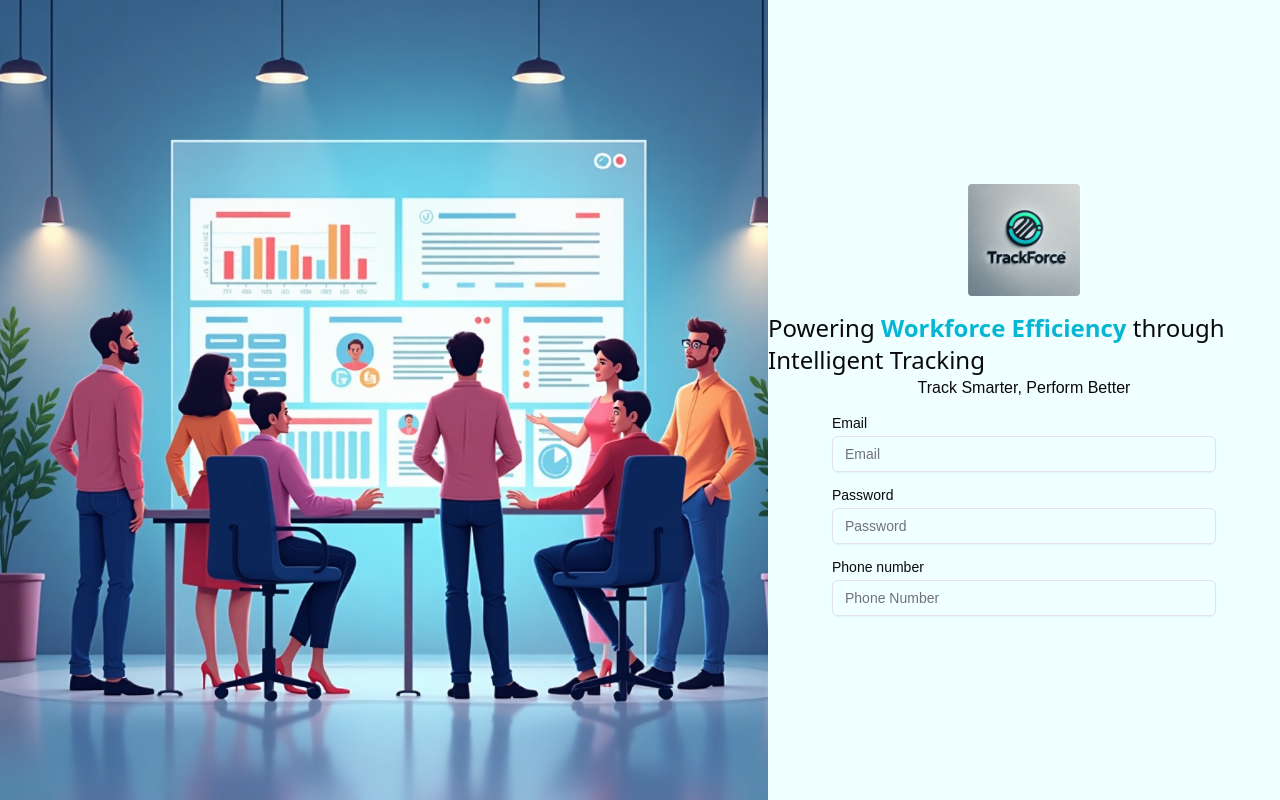
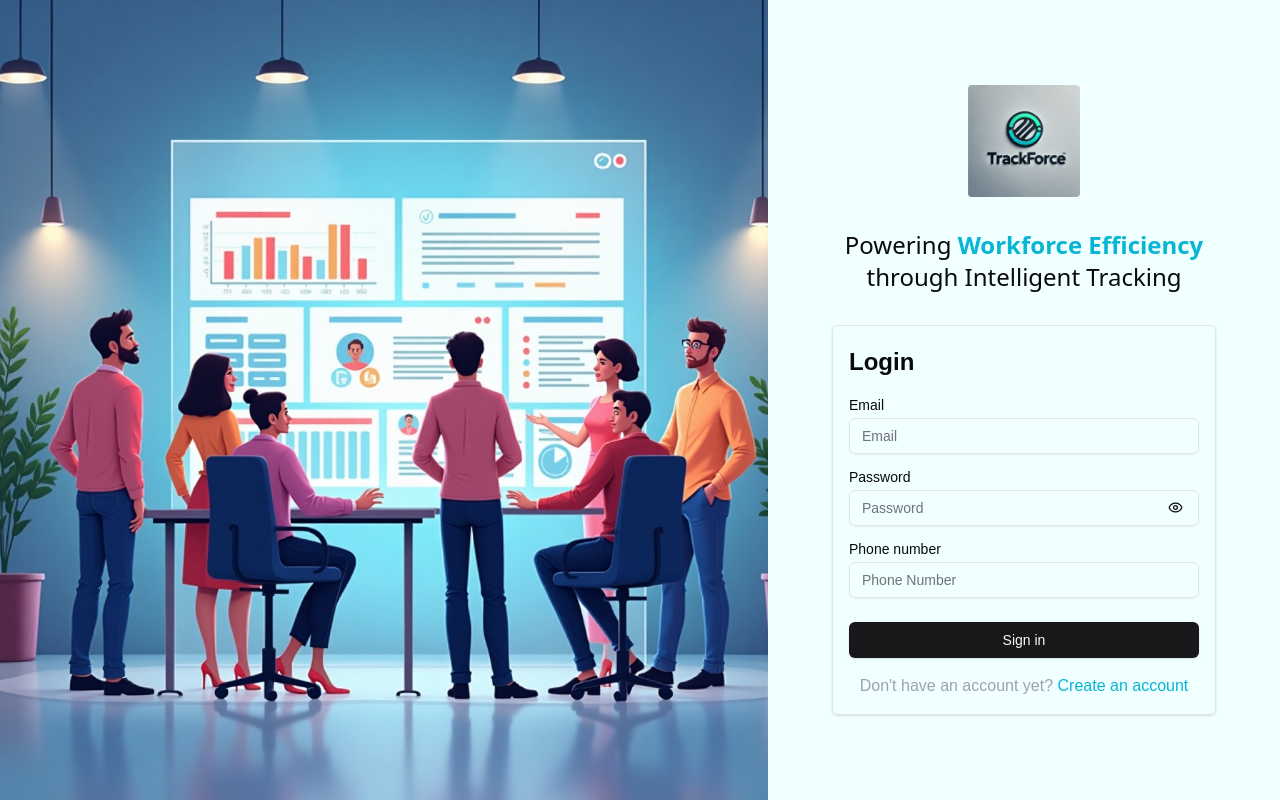
Before and after one commit to imaryankumar/EMS, a Next.js app in the folder frontend/: page /login in a window 1280 px wide. Built offline with nearby package versions, Linux system fonts and the light colour scheme.

Commit message:
Add:Login api integration

```diff
--- a/frontend/src/app/(companyAuth)/login/page.tsx
+++ b/frontend/src/app/(companyAuth)/login/page.tsx
@@ -1,40 +1,160 @@
+"use client";
+
 import Image from "next/image";
 import Logo from "../../../../public/images/trackforce.webp";
 import { Input } from "@/components/ui/input";
 import { Label } from "@/components/ui/label";
+import { Button } from "@/components/ui/button";
+import { useState } from "react";
+import { Eye, EyeOff } from "lucide-react";
+import toast from "react-hot-toast";
+import { StoreCookies } from "@/helper/CookieStore";
+import { useRouter } from "next/navigation";
+import axios from "axios";
 
 const Login: React.FC = () => {
+  const router = useRouter();
+  const [isShowPassword, setIsShowPassword] = useState<boolean>(false);
+  const [isLoading, setIsLoading] = useState<boolean>(false);
+  const [userDetails, setUserDetails] = useState({
+    email: "",
+    password: "",
+    phoneNumber: "",
+  });
+  const onFormSubmitHandler = async (e: any) => {
+    e.preventDefault();
+    if (userDetails.phoneNumber.length < 10) {
+      toast.error("Phone number must be 10 digits", {
+        id: "error-phone",
+      });
+      return;
+    }
+    if (userDetails.password.length < 5) {
+      toast.error("password must be 5 character", {
+        id: "error-phone",
+      });
+      return;
+    }
+    const payload = {
+      companyEmail: userDetails.email,
+      phoneNumber: userDetails.phoneNumber,
+      password: userDetails.password,
+    };
+
+    try {
+      setIsLoading(true);
+      const res = await axios.post(
+        `${process.env.NEXT_PUBLIC_BASE_URL}/api/v1/company/login`,
+        payload
+      );
+      if (res?.data?.success) {
+        StoreCookies("companyToken", res?.data?.token);
+        setUserDetails({
+          email: "",
+          password: "",
+          phoneNumber: "",
+        });
+        toast.success(res?.data?.message);
+        router.push("/");
+      } else {
+        console.error("Something went wrong");
+      }
+    } catch (error: any) {
+      const messageError =
+        error?.response?.data?.message || "Something went wrong!!";
+      toast.error(messageError, {
+        id: "error",
+      });
+    } finally {
+      setIsLoading(false);
+    }
+  };
   return (
     <div className="w-full h-screen">
       <div className="w-full h-full flex">
         <div className="w-3/5 h-full bg-cover bg-no-repeat bg-custom-login" />
-        <div className="w-2/5 h-full flex flex-col gap-4 items-center justify-center">
+        <div className="w-2/5 h-full flex flex-col gap-8 items-center justify-center px-16 ">
           <div className="w-28 h-28">
             <Image src={Logo} alt="Logo" className="rounded object-cover" />
           </div>
           <div className="flex flex-col items-center">
-            <h1 className="font-sans text-2xl">
+            <h1 className="font-sans text-2xl text-center">
               Powering{" "}
               <span className="text-cyan-500 font-semibold">
                 Workforce Efficiency
               </span>{" "}
               through Intelligent Tracking
             </h1>
-            <span className="font-medium">Track Smarter, Perform Better</span>
           </div>
-          <form className="w-full flex flex-col items-center justify-center gap-4">
-            <div className="grid w-full max-w-sm items-center gap-1.5">
+          <form
+            className="w-full flex flex-col justify-center gap-4 shadow rounded-md border p-4"
+            onSubmit={onFormSubmitHandler}
+          >
+            <h2 className="font-semibold text-2xl py-1">Login</h2>
+            <div className="grid w-full items-center gap-1.5">
               <Label htmlFor="email">Email</Label>
-              <Input type="email" id="email" placeholder="Email" />
+              <Input
+                type="email"
+                id="email"
+                placeholder="Email"
+                onChange={(e) =>
+                  setUserDetails({
+                    ...userDetails,
+                    email: e.target.value,
+                  })
+                }
+              />
             </div>
-            <div className="grid w-full max-w-sm items-center gap-1.5">
+            <div className="grid w-full items-center gap-1.5">
               <Label htmlFor="password">Password</Label>
-              <Input type="password" id="password" placeholder="Password" />
+              <div className="relative">
+                <Input
+                  type={`${isShowPassword ? "text" : "password"}`}
+                  id="password"
+                  placeholder="Password"
+                  onChange={(e) =>
+                    setUserDetails({
+                      ...userDetails,
+                      password: e.target.value,
+                    })
+                  }
+                />
+                <span
+                  className="absolute right-4 top-2.5 cursor-pointer"
+                  onClick={() => setIsShowPassword((prev) => !prev)}
+                >
+                  {isShowPassword ? <EyeOff size={15} /> : <Eye size={15} />}
+                </span>
+              </div>
             </div>
-            <div className="grid w-full max-w-sm items-center gap-1.5">
+            <div className="grid w-full items-center gap-1.5">
               <Label htmlFor="phone">Phone number</Label>
-              <Input type="tel" id="phone" placeholder="Phone Number" />
+              <Input
+                type="tel"
+                id="phone"
+                placeholder="Phone Number"
+                onChange={(e) =>
+                  setUserDetails({
+                    ...userDetails,
+                    phoneNumber: e.target.value,
+                  })
+                }
+              />
             </div>
+            <div className="w-full pt-2">
+              <Button
+                className="w-full cursor-pointer disabled:opacity-90"
+                disabled={isLoading}
+              >
+                {isLoading ? "Loading.." : "Sign in"}
+              </Button>
+            </div>
+            <p className="text-gray-400 text-center">
+              Don't have an account yet?{" "}
+              <span className="text-cyan-500 cursor-pointer hover:underline">
+                Create an account
+              </span>
+            </p>
           </form>
         </div>
       </div>
--- a/frontend/src/app/page.tsx
+++ b/frontend/src/app/page.tsx
@@ -1,7 +1,19 @@
-import React from "react";
+"use client";
+import { GetCookies } from "@/helper/CookieStore";
+import { useRouter } from "next/navigation";
+import { useEffect } from "react";
 
 const Home = () => {
-  return <div>page</div>;
+  const router = useRouter();
+
+  useEffect(() => {
+    const token = GetCookies("companyToken");
+    if (!token) {
+      router.push("/login");
+    }
+  }, [router]);
+
+  return <div>Page Content</div>;
 };
 
 export default Home;
--- /dev/null
+++ b/frontend/src/helper/CookieStore.ts
@@ -0,0 +1,9 @@
+import Cookies from "js-cookie"
+
+export const StoreCookies = (tokenName:any ,token:any)=>{
+   Cookies.set(tokenName,token)
+}
+
+export const GetCookies =  (tokenName:string)  => {
+    return Cookies.get(tokenName)
+}
```
Also changed, not shown: 1 other file (tests, documents, lock files or other folders).
